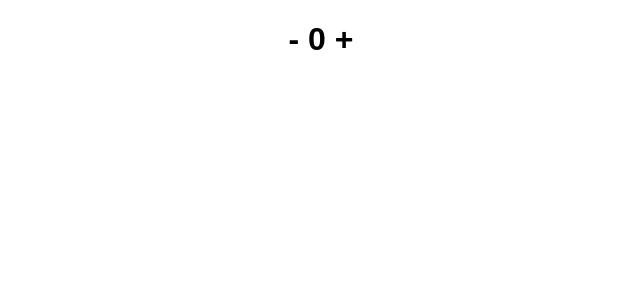
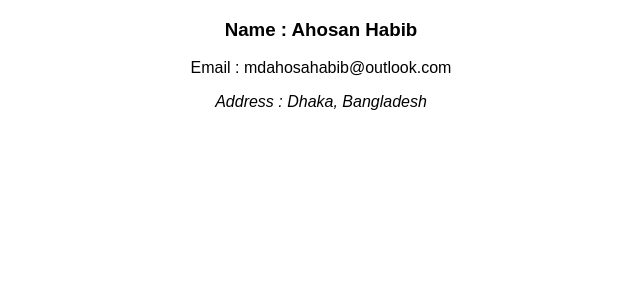
Before and after one commit to cseahosan/react-app-practice, a React (Create React App) app: page / in a window 1280 px wide. Shown: the top 300 px of the page, without its empty margins (319-959 px from the left). Built offline with nearby package versions, Linux system fonts and the light colour scheme.

Commit message:
usage of state example 2

```diff
--- a/src/component/App.js
+++ b/src/component/App.js
@@ -4,11 +4,19 @@ import First from './First/First'
 import Counter from './Counter/Counter'
 
 class App extends Component {
+
+    state = {
+        persons: [
+            { name: 'Ahosan Habib', email: 'mdahosahabib@outlook.com', address: 'Dhaka, Bangladesh' },
+            { name: 'Ahosan', email: 'cseahosan@gmaill.com', address: 'Dhaka, Bangladesh' },
+            { name: 'Habib', email: 'ahosan.laravel@gmail.com', address: 'Dhaka, Bangladesh' }
+        ]
+    }
+
   render() {
     return (
       <div className="App">
-          {/*<First name='Ahosan Habib' email='mdahosanhabib@outlook.com' address='Dhaka, Bangladesh'/>*/}
-          <Counter/>
+          <First name={ this.state.persons[0].name } email={ this.state.persons[0].email } address={this.state.persons[0].address}/>
     </div>
     );
   }
```
